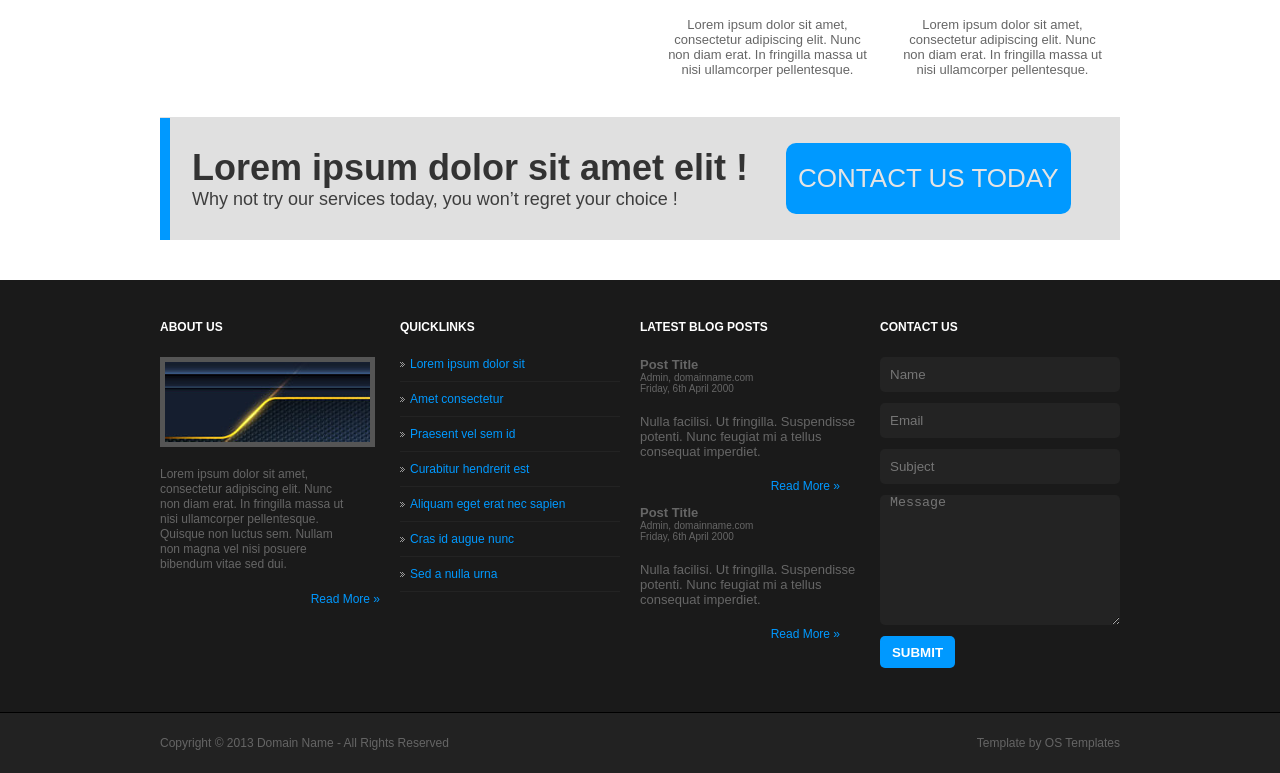
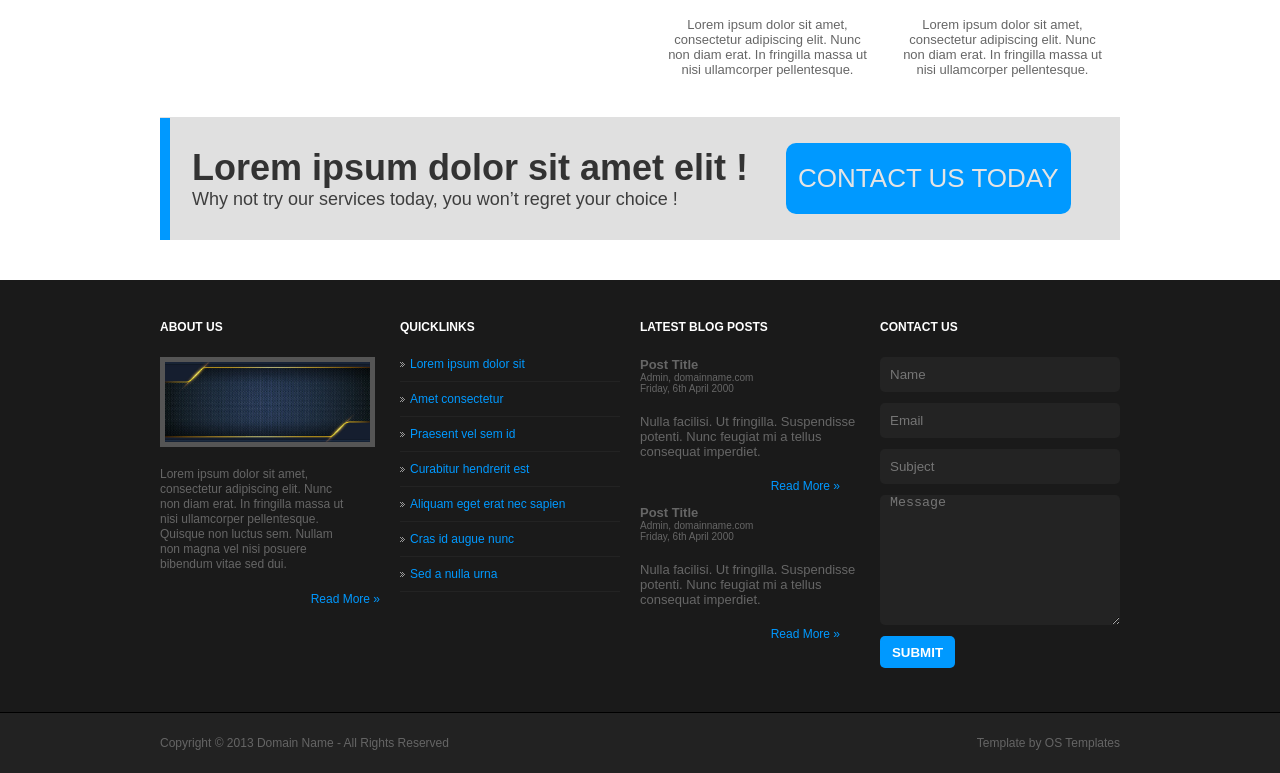
Before and after one commit to charkris/NobodysFool, a plain HTML site: page index.html in a window 1280 px wide. Shown: the part 1241-2014 px from the top of the page. Drawn offline with Linux system fonts and the light colour scheme.

Commit message:
almost done

```diff
--- a/styles.css
+++ b/styles.css
@@ -384,8 +384,11 @@ h1 {
     margin-bottom: 20px;
     width: 215px;
     height: 90px;
-    background-image: url("./imgs/footer-img.jpg");
+    background-image: url(./imgs/footer-img.jpg);
     border: 5px solid #555555;
+    background-size: cover;
+    background-position: center center;
+    background-repeat: no-repeat;
 }
 
 .footer-ul  {
```
